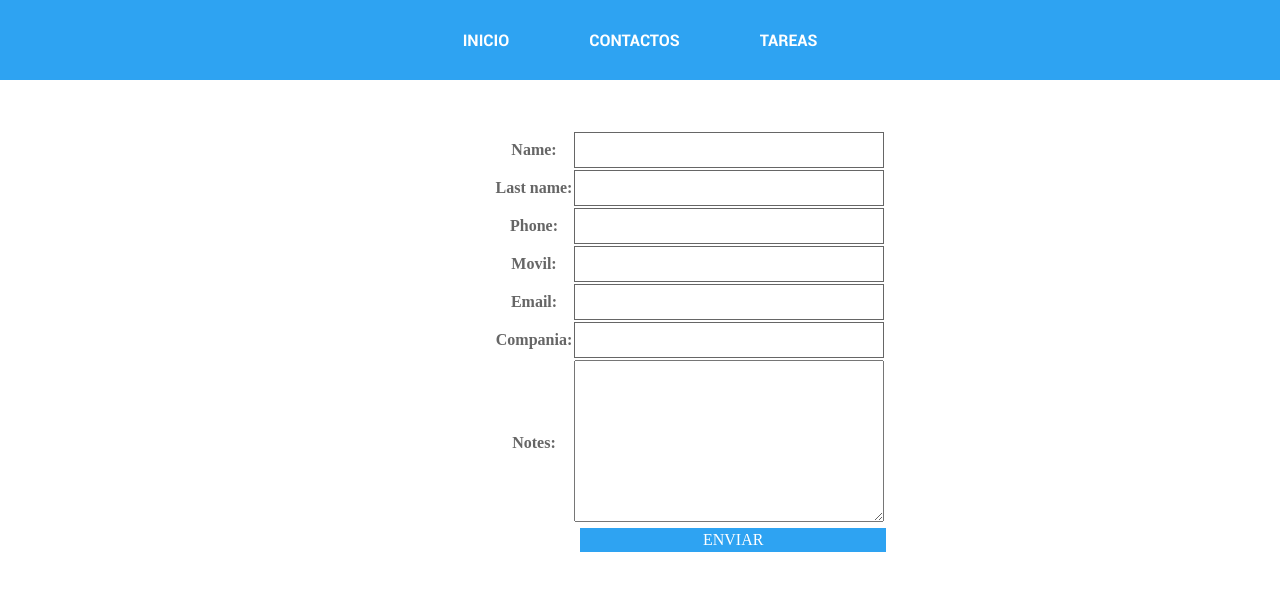
After one commit to CiprianNica/Django, a Django app: template agenda/templates/contact/edit.html in a window 1280 px wide; the page is wider, and only the part inside the window is pictured. The commit adds this page. Shown: the top 591 px of that part. Run offline with Django 4.2, Linux system fonts and the light colour scheme; the template is opened without the code that fills it: values that come from a table or form of the project are taken from there, others are empty.

Commit message:
CRUD contactos:edit, delete

```diff
--- a/agenda/contact/urls.py
+++ b/agenda/contact/urls.py
@@ -3,6 +3,7 @@
 
 urlpatterns = [
     path('', views.index, name='contact'),
-    path('views/<int:id>', views.views, name='contact_views'),
+    path('view/<int:id>', views.view, name='contact_view'),
+    path('delete/<int:id>', views.delete, name='contact_delete'),
     path('edit/<int:id>', views.edit, name='contact_edit'),
 ]
--- a/agenda/static/css/forms.css
+++ b/agenda/static/css/forms.css
@@ -1,22 +1,23 @@
 input{
     outline:none;
+    font-size: 16px;
     box-shadow: none;
     border:1px solid var(--color-text);
-    padding: 5px;
+    padding: 8px;
     width: 100%;
 }
 .btn-send{
-    width: 77%;
+    width: 78%;
     background-color: var(--color-primary);
     color:white;
     border: 0;
-    padding: 5px;
+    padding: 3px;
     text-transform: uppercase;
 }
 .btn-wrapper{
     width: 100%;
     display: flex;
-    justify-content:left;
+    justify-content:flex-end;
     cursor: pointer;
 }
 .aux-btns-form{
@@ -25,3 +26,4 @@
     justify-content: center;
     margin: 10px;
     text-decoration: none;
+}
--- /dev/null
+++ b/agenda/templates/contact/edit.html
@@ -0,0 +1,19 @@
+{% extends 'layout/base.html' %}
+{% block 'title' %} Contactos Edit {% endblock %}
+
+{% block 'style' %}
+    {% load static %}
+    <link rel="stylesheet" href="{% static 'css/forms.css' %}">
+{% endblock %}
+
+{% block 'content' %}
+    {% csrf_token %}
+    <form>
+        <table>
+            {{ form.as_table }}
+        </table>
+        <div class="btn-wrapper">
+            <input type="submit" value="Enviar" class="btn-send"/>
+        </div>
+    </form>
+{% endblock %}
--- a/agenda/templates/contact/index.html
+++ b/agenda/templates/contact/index.html
@@ -16,9 +16,9 @@
             <li>
                 {{ contact.name }}
                 <span>
-                    <a href=""class="btn btn-detail">Ver</a>
-                    <a href="" class="btn btn-delete">Borrar</a>
-                    <a href="" class="btn btn-edit">Editar</a>
+                    <a href="{% url 'contact_view' id=contact.id %}" class="btn btn-detail">Ver</a>
+                    <a href="{% url 'contact_delete' id=contact.id %}" class="btn btn-delete">Borrar</a>
+                    <a href="{% url 'contact_edit' id=contact.id %}" class="btn btn-edit">Editar</a>
                 </span>
             </li>
         {% endfor %}
```
Also changed, not shown: agenda/contact/views.py (+10 -10 lines), agenda/templates/contact/detail.html (added, +19 -0 lines), agenda/templates/contact/create.html (added), agenda/templates/contact/delete.html (added).
